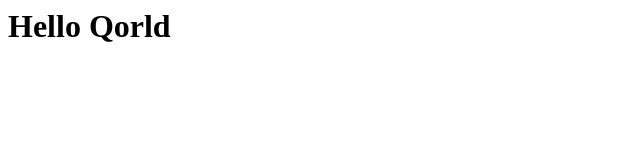
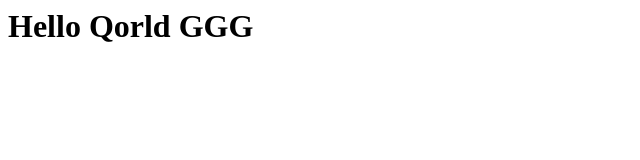
Before and after one commit to charun620/javascript, a plain HTML site: page Untitled-1.html in a window 1280 px wide. Shown: the whole page, without its empty margins (0-640 px from the left). Drawn offline with Linux system fonts and the light colour scheme.

Commit message:
Create Untitled-1.html

```diff
--- a/Untitled-1.html
+++ b/Untitled-1.html
@@ -1,5 +1,5 @@
 <html>
     <body>
-        <h1> Hello Qorld</h1>
+        <h1> Hello Qorld GGG</h1>
     </body>
 </html>
```
